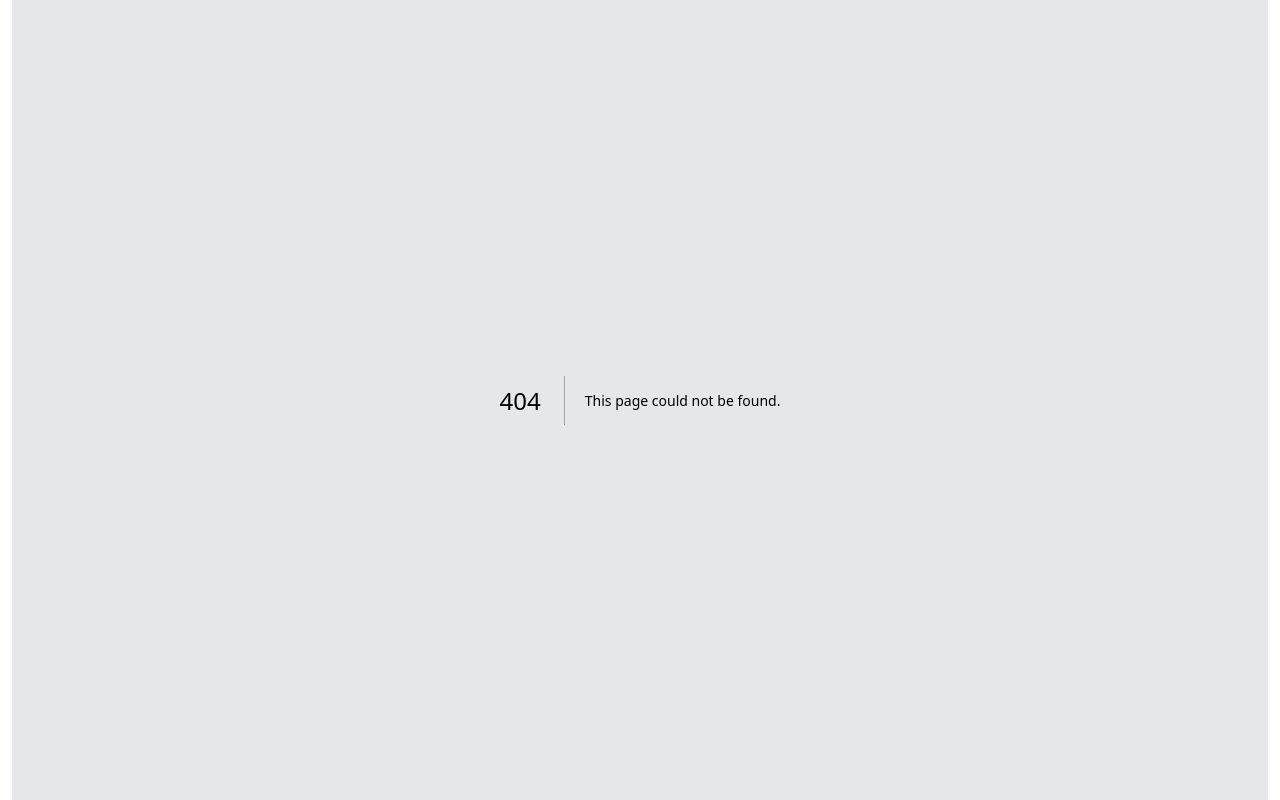
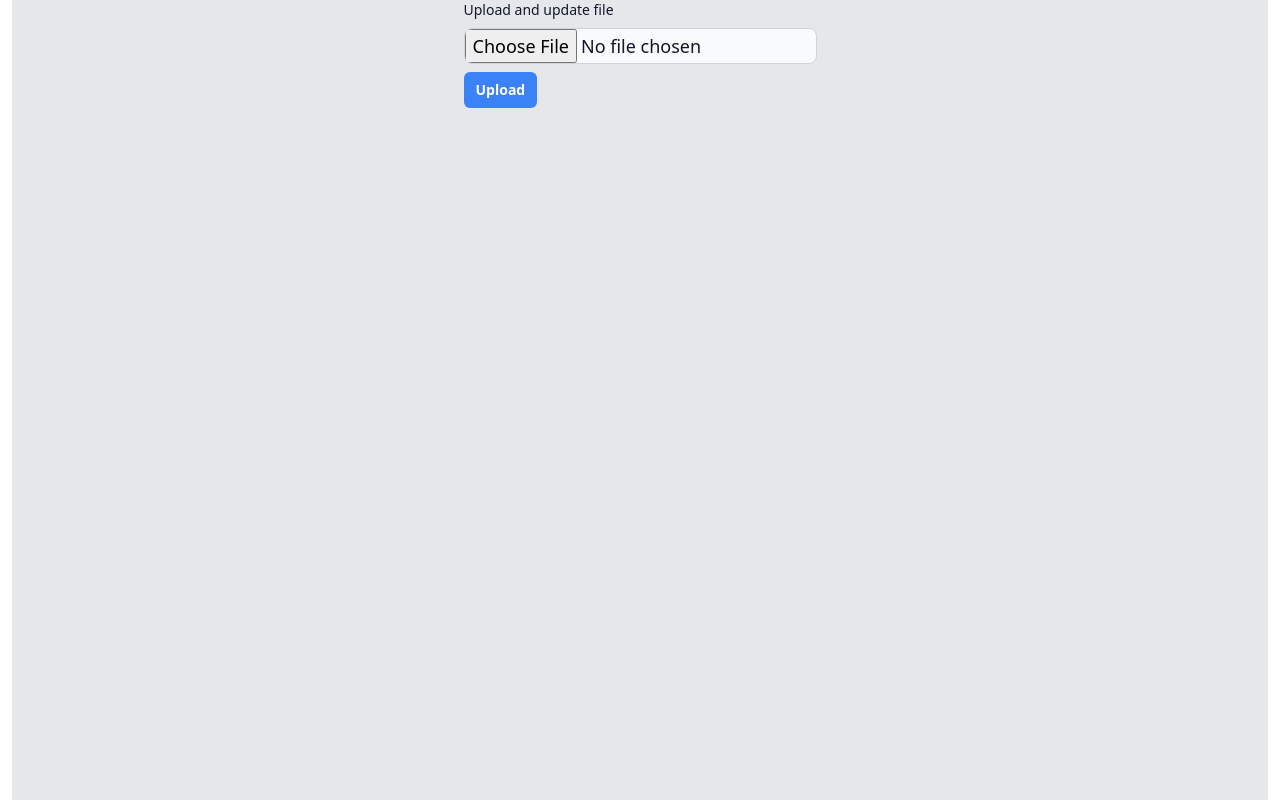
Before and after one commit to aliffianilhamf/salgu, a Next.js app in the folder salgu-front-end/: page /drive/files/1/update in a window 1280 px wide. Before the commit this address had no page. Built offline with nearby package versions, Linux system fonts and the light colour scheme; no server answers.

Commit message:
feat: update and download

```diff
--- a/salgu-front-end/package.json
+++ b/salgu-front-end/package.json
@@ -16,6 +16,7 @@
     "bootstrap-icons": "^1.11.3",
     "cross-env": "^7.0.3",
     "date-fns": "^3.6.0",
+    "file-saver": "^2.0.5",
     "isutf8": "^4.0.0",
     "js-cookie": "^3.0.5",
     "magic-bytes.js": "^1.10.0",
@@ -26,6 +27,7 @@
     "react-icons": "^5.2.1"
   },
   "devDependencies": {
+    "@types/file-saver": "^2.0.7",
     "@types/js-cookie": "^3.0.6",
     "@types/node": "^20",
     "@types/react": "^18",
--- a/salgu-front-end/src/app/drive/files/[id]/page.tsx
+++ b/salgu-front-end/src/app/drive/files/[id]/page.tsx
@@ -6,9 +6,12 @@ import Link from "next/link";
 import Container from "react-bootstrap/Container";
 import { filetypemime } from "magic-bytes.js";
 import isutf8 from "isutf8";
+import { saveAs } from "file-saver";
+import { File } from "@/types";
 
-export default function File({ params }: any) {
+export default function FilePage({ params }: any) {
   const id: string = params.id;
+  const [file, setFile] = useState<File | null>(null);
   const [blobUrl, setBlobUrl] = useState("");
   const [mime, setMime] = useState("");
   const mediaType = mime.split("/")[0] || "";
@@ -21,6 +24,16 @@ export default function File({ params }: any) {
 
   useEffect(() => {
     let url: string;
+
+    api
+      .get(`/files/${id}`)
+      .then((res) => {
+        setFile(res.data);
+      })
+      .catch((err) => {
+        throw err;
+      });
+
     api.get(`/files/${id}/data`, { responseType: "blob" }).then((res) => {
       const blob: Blob = res.data;
       url = window.URL.createObjectURL(blob);
@@ -49,12 +62,23 @@ export default function File({ params }: any) {
   return (
     <Container className="p-5">
       <div id="tw-flex tw-gap-2">
-        <a className="btn btn-outline-dark ms-2 my-2" href={blobUrl} download>
+        <button
+          className="btn btn-outline-dark ms-2 my-2"
+          onClick={() => {
+            saveAs(blobUrl, file?.name || id);
+          }}
+        >
           Download
-        </a>
+        </button>
+        <Link
+          href={`${process.env.NEXT_PUBLIC_HOST}/drive/files/${id}/update`}
+          className="btn btn-outline-dark"
+        >
+          Update
+        </Link>
         <Link
           href={`${process.env.NEXT_PUBLIC_HOST}/drive/files/${id}/sharing`}
-          className="btn btn-dark"
+          className="btn btn-outline-dark"
         >
           Sharing
         </Link>
--- /dev/null
+++ b/salgu-front-end/src/app/drive/files/[id]/update/page.tsx
@@ -0,0 +1,64 @@
+"use client";
+import Button from "@/components/Button";
+import api from "@/api";
+import { useRouter } from "next/navigation";
+import { useEffect, useState } from "react";
+
+export default function FileUpdate({ params }: any) {
+  const fileId: string = params.id;
+  const router = useRouter();
+  const [fileName, setFileName] = useState<string | null>(null);
+
+  useEffect(() => {
+    api.get(`/files/${fileId}`).then((res) => {
+      setFileName(res.data.name);
+    });
+  }, [fileId]);
+
+  const handleSubmit = (e: React.FormEvent<HTMLFormElement>) => {
+    e.preventDefault();
+    const formData = new FormData(e.currentTarget);
+    const name = (formData.get("file") as File).name;
+
+    api
+      .put(
+        `/files/${fileId}/data`,
+        { file: formData.get("file") },
+        {
+          headers: {
+            "Content-Type": "multipart/form-data",
+          },
+        },
+      )
+      .then((res) => {
+        router.push(`${process.env.NEXT_PUBLIC_HOST}/drive/files/${fileId}`);
+      })
+      .catch((err) => {
+        console.error(err);
+      });
+
+    api.patch(`/files/${fileId}`, { name });
+  };
+
+  return (
+    <div className="tw-flex justify-content-center tw-items-center tw-w-full">
+      <form action="" className="tw-max-w-2xl" onSubmit={handleSubmit}>
+        <label
+          className="tw-block tw-mb-2 tw-text-sm tw-font-medium tw-text-gray-900"
+          htmlFor="large_size"
+        >
+          Upload and update {fileName ? ` ${fileName}` : "file"}
+        </label>
+        <input
+          className="tw-block tw-w-full tw-text-lg tw-text-gray-900 tw-border tw-border-gray-300 tw-rounded-lg tw-cursor-pointer tw-bg-gray-50 dark:tw-text-gray-400 focus:tw-outline-none dark:tw-bg-gray-700 dark:tw-border-gray-600 dark:tw-placeholder-gray-400"
+          id="large_size"
+          type="file"
+          name="file"
+        />
+        <Button variant="tw-bg-blue-500" type="submit">
+          Upload
+        </Button>
+      </form>
+    </div>
+  );
+}
```
Also changed, not shown: 1 other file (tests, documents, lock files or other folders).
